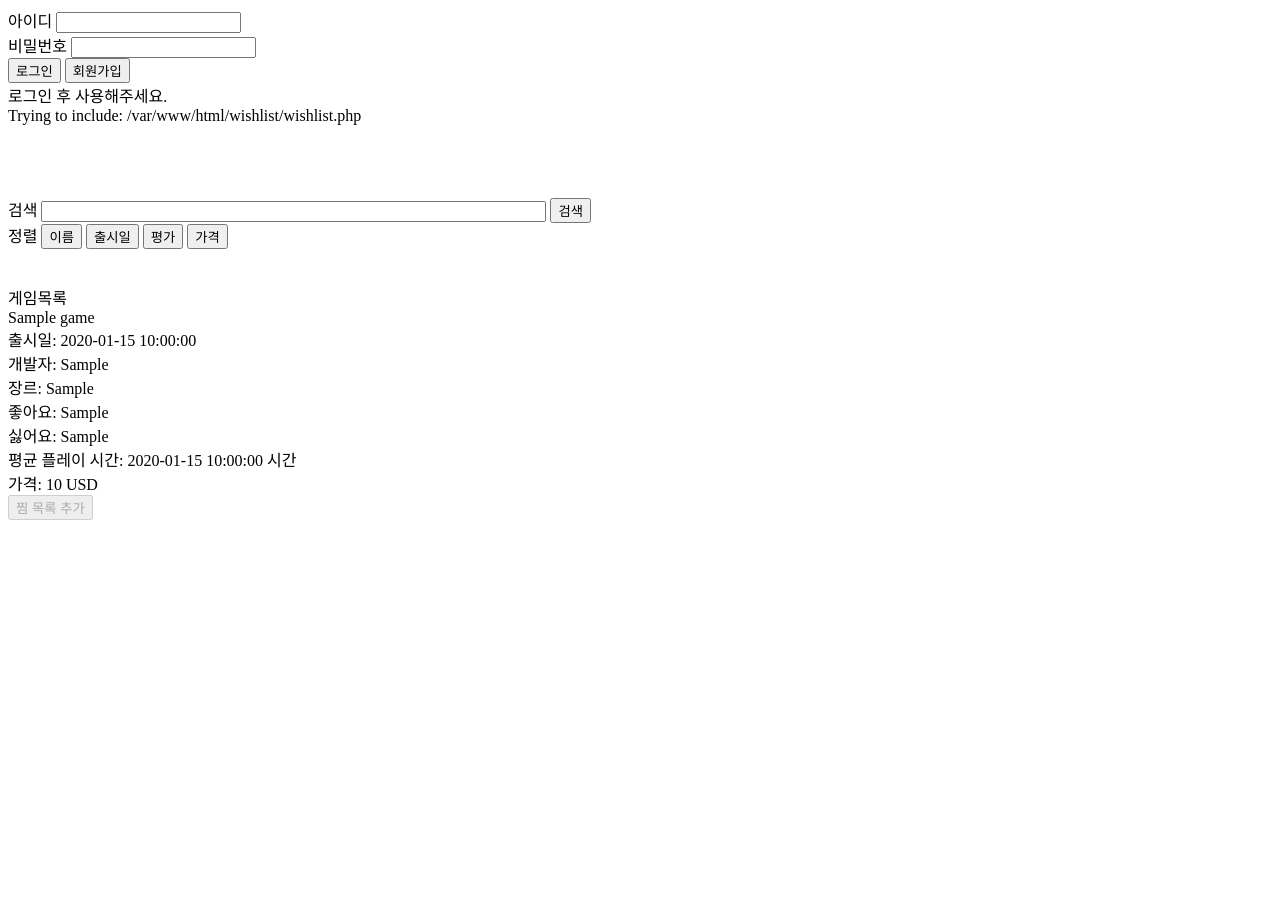
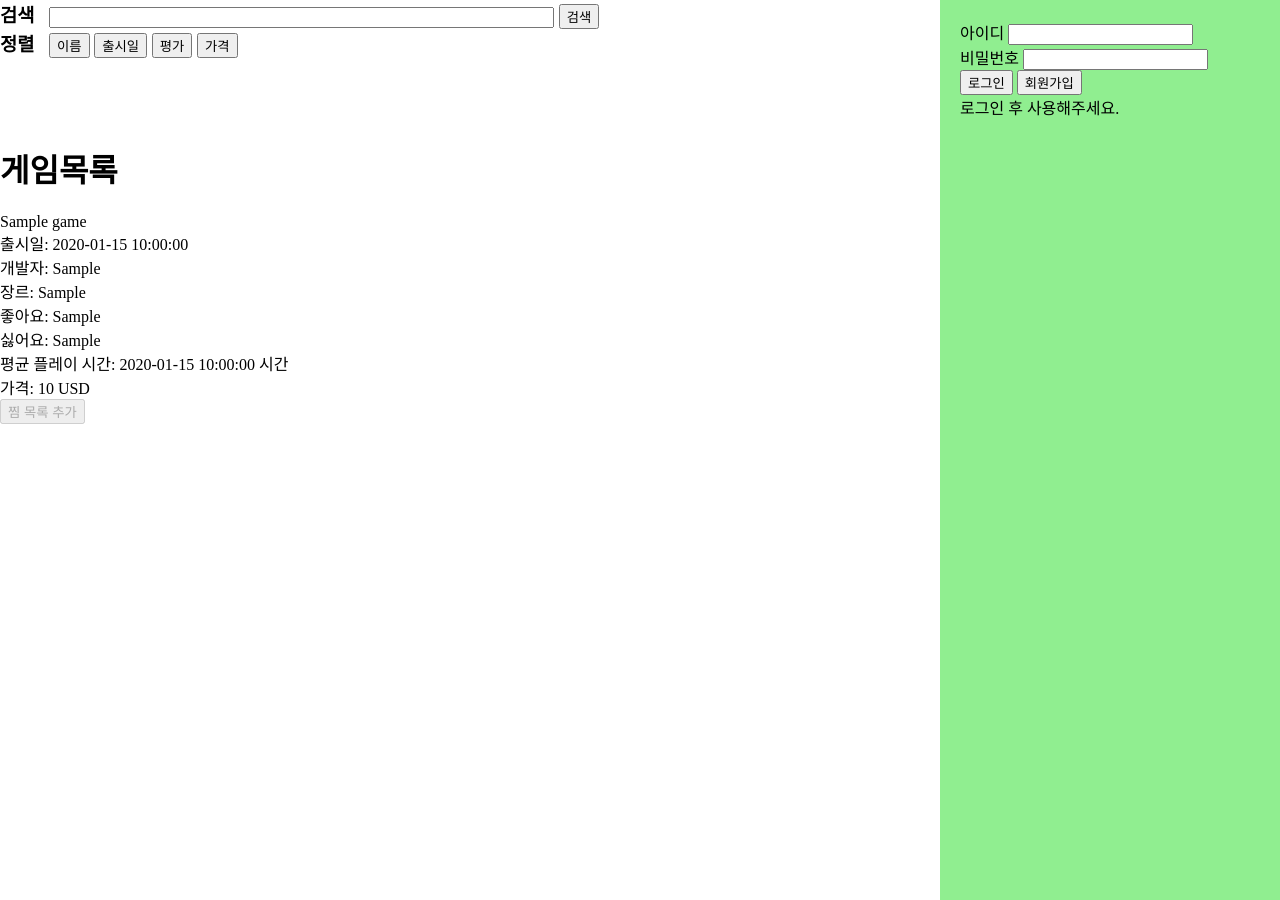
Before and after one commit to Jokkilook/WebServer, a PHP site: page /main.php in a window 1280 px wide. Run offline with PHP 8.4, Linux system fonts and the light colour scheme; tables that the repository leaves empty or names only in its code hold one stand-in row (values such as "Sample post").

Commit message:
PHP UI 개선

```diff
--- a/php/SQLconstants.php
+++ b/php/SQLconstants.php
@@ -1,3 +1,5 @@
+<!-- ... -->
+
 <?php
 // 수정 완료
 
--- a/php/gameList/gameList.php
+++ b/php/gameList/gameList.php
@@ -1,3 +1,5 @@
+<!-- main.php에서 호출  -->
+
 <?php
 // 수정 완료
 session_start(); // 세션 시작
--- a/php/main.php
+++ b/php/main.php
@@ -1,8 +1,7 @@
+<!-- 가장 먼저 실행  -->
+
 <?php
-// 수정 완료
     session_start();
-	//error_reporting(E_ALL);          // 모든 오류를 표시
-	//ini_set('display_errors', '1');  // 오류를 화면에 출력
 ?>
 
 <!DOCTYPE html>
@@ -10,26 +9,57 @@
 <head>
 	<meta charset="UTF-8">
 	<title>스팀 게임 목록 사이트(PHP 버전)</title>
+	<style>
+        body
+		{
+            margin: 0;
+            padding: 0;
+        }
+
+		/* 우측화면에 고정 */
+        #rightSection
+		{
+            position: fixed;
+            right: 0;
+            top: 0;
+            width: 300px;
+            height: 100vh;
+            background-color: lightgreen;
+            padding: 20px;
+            overflow-y: auto;
+        }
+
+		h3
+		{
+			display: inline; /* 줄바꿈을 없앰 */
+			margin-right: 10px; /* 입력창과 간격을 주기 위해 추가 */
+    	}
+    </style>
 </head>
 <script>
-	//입력된 키워드 반환환
-    function getSearchKeyword() {
+	//입력된 키워드 반환
+    function getSearchKeyword()
+	{
         return document.getElementById("searchInput").value;
     }
 
 	//입력된 키워드로, 게임 찾기
-    function searchGames() {
+    function searchGames()
+	{
         var searchKeyword = getSearchKeyword();
         loadList(searchKeyword, "game_id", "ASC");
     }
 
 	//gameList 로드 함수
 	//(search로 검색키워드, sort 정렬기준, order 정렬방식인듯)
-    function loadList(search, sort, order) {
+    function loadList(search, sort, order)
+	{
         var xhr = new XMLHttpRequest();
         xhr.open("GET", "gameList/gameList.php?search=" + encodeURIComponent(search) + "&sort=" + sort + "&order=" + order, true);
-        xhr.onreadystatechange = function () {
-            if (xhr.readyState == 4 && xhr.status == 200) {
+        xhr.onreadystatechange = function ()
+		{
+            if (xhr.readyState == 4 && xhr.status == 200)
+			{
                 document.getElementById("leftSection").innerHTML = xhr.responseText;
             }
         };
@@ -40,40 +70,39 @@
 <body>
 	<div id="rightSection">
 
+		<!-- 1. 로그인 섹션 출력 -->
 		<?php
-			//1. 로그인
 			require("user/loginSection.php");
 		?>
 
+		<!-- 2. 장바구니 출력 -->
 		<?php
-			//2. 장바구니
 			require("wishlist/wishlist.php");
-			echo "Trying to include: " . __DIR__ . "/wishlist/wishlist.php" . "<br>";
+			//echo "Trying to include: " . __DIR__ . "/wishlist/wishlist.php" . "<br>";
 		?>
-
-
-		<br><br>
-
-
-		<br><br>
+		<br><br><br><br>
 	</div>
 
+	<!-- 3. 게임 검색바 출력 -->
 	<form name="formm" method="post">
-		검색 <input type="text" id="searchInput" name="search" size="60" onkeydown="if(event.key === 'Enter') { event.preventDefault(); searchGames(); }">
+		<h3>검색<h3>
+		<input type="text" id="searchInput" name="search" size="60" onkeydown="if(event.key === 'Enter') { event.preventDefault(); searchGames(); }">
+
 		<button type="button" onclick="searchGames()">검색</button>
 	</form>
 
-	정렬
+	<!-- 4. 정렬 기준 버튼들 출력 -->
+	<h3>정렬<h3>
 	<button onclick="loadList(getSearchKeyword(),'game_name', 'ASC')">이름</button>
 	<button onclick="loadList(getSearchKeyword(),'release_date', 'ASC')">출시일</button>
 	<button onclick="loadList(getSearchKeyword(),'good', 'DESC')">평가</button>
 	<button onclick="loadList(getSearchKeyword(),'price', 'DESC')">가격</button>
 	<br><br><br>
 
-	게임목록
+	<!-- 5. 게임 목록 출력 -->
+	<h1> 게임목록 </h1>
 	<div id="leftSection">
 		<script>
-			//3. 게임 목록
 			//브라우저창이 완전히 로드된 후, loadList 실행
 			//(loadList에서는 서버의 데이터를 모두 잘 가지고오면,)
 			//(해당 데이터의 HTML그대로 이 자리에서 출력)
--- a/php/user/loginSection.php
+++ b/php/user/loginSection.php
@@ -1,6 +1,8 @@
+<!-- main.php에서 호출  -->
+
 <?php
-//수정 중
-session_start(); // 세션 시작
+    // 세션 시작
+    session_start();
 ?>
 
 <!DOCTYPE html>
@@ -9,16 +11,22 @@ session_start(); // 세션 시작
     <meta charset="UTF-8">
     <title>로그인 / 회원가입</title>
     <script>
-        function showRegisterForm() {
+        //섹션 보이기/숨기기 (회원가입 보이기, 로그인 숨기기)
+        function showRegisterForm()
+        {
             document.getElementById("login").hidden = true;
             document.getElementById("register").hidden = false;
         }
-        function showLoginForm() {
+
+        //섹션 보이기/숨기기 (회원가입 숨기기, 로그인 보이기)
+        function showLoginForm()
+        {
             document.getElementById("register").hidden = true;
             document.getElementById("login").hidden = false;
         }
     </script>
 </head>
+
 <body>
     <div id="loginSection">
     <?php
@@ -26,21 +34,27 @@ session_start(); // 세션 시작
         if (!isset($_SESSION['user'])) {
     ?>
             <!-- 로그인 섹션 -->
-        <!-- 로그인 버튼을 누르면 login.php 로 데이터 전송 -->
+		    <!-- 아이디/비밀번호/로그인버튼/회원가입버튼 -->
+		    <!-- 회원가입 버튼을 누르면, login.php 로 데이터 전송 -->
             <form id="login" method="post" action="./user/login.php">
                 아이디 <input type="text" name="id" required><br>
                 비밀번호 <input type="password" name="pw" required><br>
+
                 <input type="submit" name="submit" value="로그인">
+
                 <button type="button" onclick="showRegisterForm()">회원가입</button>
             </form>
 
-        <!-- 회원가입 섹션 -->
-        <!-- 가입 버튼을 누르면 register.php 로 데이터 전송 -->
+            <!-- 회원가입 섹션 (hidden="true"로 처음에는 숨겨져있음)-->
+		    <!-- 닉네임/아이디/비밀번호/취소버튼/가입버튼 -->
+		    <!-- 가입 버튼을 누르면, register.php 로 데이터 전송 -->
             <form id="register" method="post" action="./user/register.php" hidden>
                 닉네임 <input type="text" name="name" required><br>
                 아이디 <input type="text" name="id" required><br>
                 비밀번호 <input type="password" name="pw" required><br>
+
                 <button type="button" onclick="showLoginForm()">취소</button>
+
                 <input type="submit" value="가입">
             </form>
     <?php
@@ -48,9 +62,10 @@ session_start(); // 세션 시작
             // 세션에 저장된 유저 정보가 있으면 유저 환영 메시지 표시
             $user = $_SESSION['user'];
     ?>
-        <p><?= htmlspecialchars($user) ?>님 환영합니다!</p>
-        <!-- 로그아웃 버튼 -->
+            <p style="font-size: 24px; font-weight: bold;"><?= htmlspecialchars($user) ?>님 환영합니다!</p>
+            <!-- 로그아웃 버튼을 누르면, logout.php 실행 -->
             <button onclick="location.href='./user/logout.php'">로그아웃</button>
+            <br><br><br>
     <?php
         }
     ?>
--- a/php/wishlist/deleteItem.php
+++ b/php/wishlist/deleteItem.php
@@ -1,3 +1,5 @@
+<!-- wishlist.php에서 호출 -->
+
 <?php
 session_start(); // 세션 시작
 
--- a/php/wishlist/wishlist.php
+++ b/php/wishlist/wishlist.php
@@ -1,9 +1,15 @@
+<!-- main.php에서 호출 -->
+
 <?php
+
+	session_start();
+	/*
 	//세션 시작되었는지 확인. 시작 안되었을 경우만 세션시작
 	if (session_status() === PHP_SESSION_NONE)
 	{
 		session_start();
 	}
+	*/
 
 	//DIR은 현재 php파일의 절대경로를 반환
 	//main에서 include/require 될 때. 상대경로시 경로가 꼬일 수 있음
@@ -16,7 +22,9 @@
 		$user = isset($_SESSION['user']) ? $_SESSION['user'] : null;
 		$usernum = isset($_SESSION['usernum']) ? $_SESSION['usernum'] : null;
 
-		if ($user != null) { // 로그인된 상태라면
+		//1. 로그인O/찜 비어있음X -> 찜 목록 로딩 후 출력
+		if ($user != null)
+		{
 			try {
 				// MySQL 연결하기
 				$conn = new mysqli($mySQL_host, $mySQL_id, $mySQL_password, $mySQL_database);
@@ -39,8 +47,10 @@
 				$wishlist = [];
 
 				// 가져온 찜 목록 아이템 들을 출력
-				if ($result->num_rows > 0) {
-					while ($row = $result->fetch_assoc()) {
+				if ($result->num_rows > 0)
+				{
+					while ($row = $result->fetch_assoc())
+					{
 						$wishlist[] = $row['game_id'];
 						?>
 						<div id="wishItem">
@@ -48,17 +58,23 @@
 							<div onclick="window.open('https://store.steampowered.com/app/<?= htmlspecialchars($row['game_id']) ?>', '_blank');">
 								<?= htmlspecialchars($row['game_name']) ?>
 							</div>
+
+							<!-- !!! 주의 !!! (경로가 자꾸 벗어났었음. 현재는 괜찮으나. 주의 깊게 살필 것) -->
 							<!-- 삭제 기능을 수행할 폼 (deleteItem.php로 POST 요청) -->
-							<!-- 상대경로로 지정할 경우, 경로이탈. 그래서 절대경로로 지정함 -->
-							<form action="<?= '/GameWish/wishlist/deleteItem.php' ?>" method="POST">
+							<form action="./wishlist/deleteItem.php" method="POST">
 								<input type="hidden" name="usernum" value="<?= htmlspecialchars($row['usernum']) ?>">
 								<input type="hidden" name="gameid" value="<?= htmlspecialchars($row['game_id']) ?>">
 								<input type="submit" value="삭제">
+								<br><br>
 							</form>
 						</div>
 						<?php
 					}
-				} else {
+				}
+
+				//2. 로그인O/찜 비어있음O -> 아래 메시지 출력
+				else
+				{
 					// 찜 목록이 비어있으면 메시지 출력
 					echo "찜 목록에 게임을 추가해보세요!";
 				}
@@ -73,8 +89,11 @@
 			} catch (Exception $e) {
 				echo "오류 발생: " . htmlspecialchars($e->getMessage());
 			}
-		} else {
-			// 로그인하지 않은 경우
+		}
+
+		//3. 로그인X
+		else
+		{
 			echo "로그인 후 사용해주세요.";
 		}
 	?>
```
Also changed, not shown: php/user/login.php (+27 -9 lines), php/user/logout.php (+7 -7 lines), php/user/register.php (+11 -4 lines), php/wishlist/addItem.php (+16 -6 lines). Lines whose indentation alone changed are shown as unchanged.
